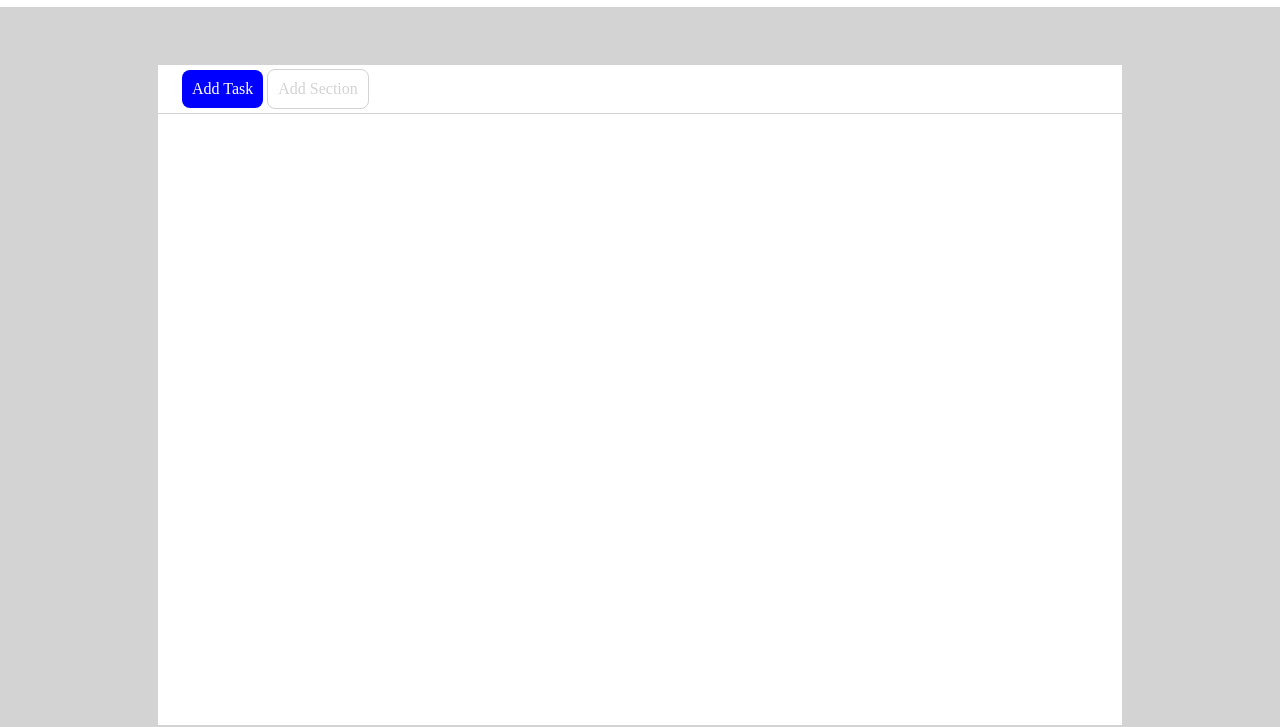
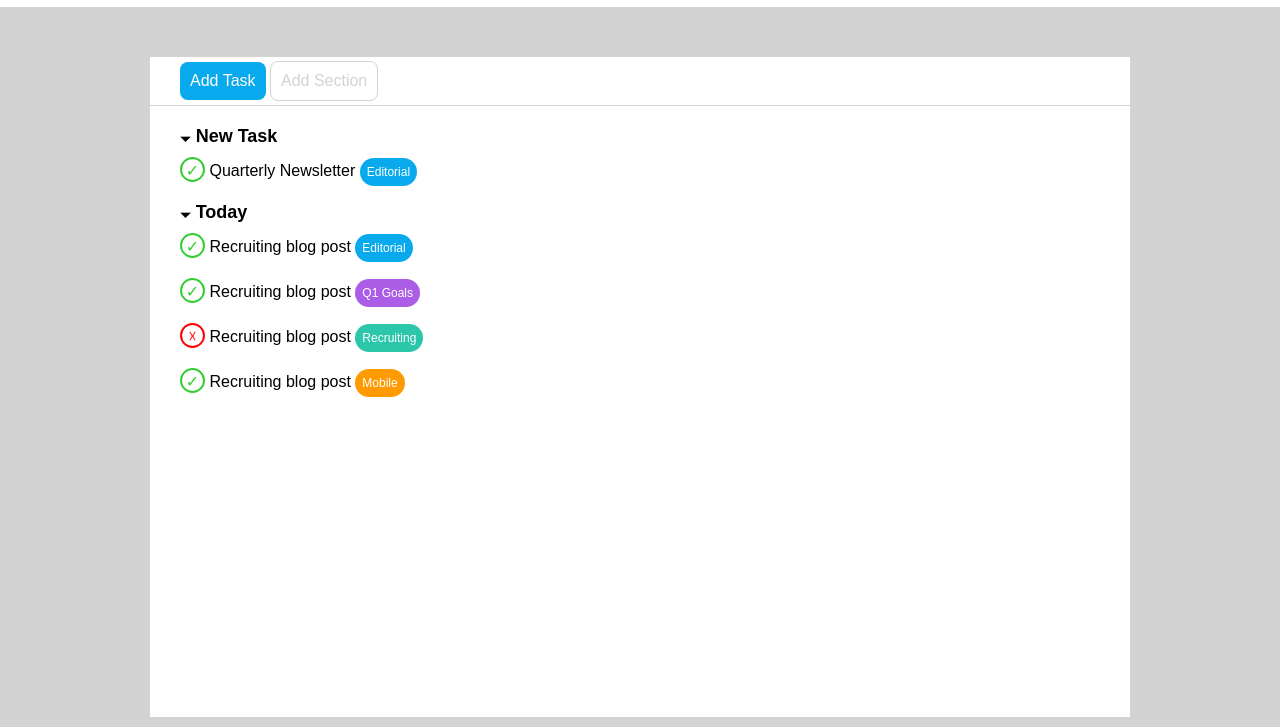
Before and after one commit to CarmeloMelito/Toboolist, a plain HTML site: page index.html in a window 1280 px wide. Shown: the part 73-800 px from the top of the page. Drawn offline with Linux system fonts and the light colour scheme.

Commit message:
feat:add today

```diff
--- a/index.html
+++ b/index.html
@@ -1,35 +1,66 @@
 <!DOCTYPE html>
 <html lang="en">
   <head>
-    <meta charset="UTF-8">
-    <meta name="viewport" content="width=device-width, initial-scale=1.0">
+    <meta charset="UTF-8" />
+    <meta name="viewport" content="width=device-width, initial-scale=1.0" />
     <title>Document</title>
-     <link rel="stylesheet" href="style.css">
-
+    <link rel="stylesheet" href="style.css" />
   </head>
   <body>
     <header>
-     <img src="img/Logo.png" alt="logo" class="image">
+      <img src="img/Logo.png" alt="logo" class="logo" />
       <h1 class="title">Toboolist</h1>
     </header>
 
     <main>
-    <div class="odd">
-    <div class="add">
-      <div class="button-1">Add Task</div>
-      <div class="button-2">Add Section</div>
+      <div class="main-container">
+        <div class="buttons-container">
+          <div class="button button-1">Add Task</div>
+          <div class="button button-2">Add Section</div>
         </div>
 
-<hr class="linea">
+        <hr class="divider"/>
 
+    <div class="accordions-container">
+
+          <div class="accordion-container">
+          <span>&#128899</span>
+          <span class="accordion-title">New Task</span></div>
+            <div class="row">
+               <span class="icon icon-check">&#10003</span>
+               <span>Quarterly Newsletter</span>
+               <span class="colored-tag editorial">Editorial</span>
             </div>
+
+         <div class="accordion-container">
+            <span>&#128899</span>
+            <span class="accordion-title">Today</span></div>
+            <div class="row"><span class="icon icon-check">&#10003</span>
+            <span>Recruiting blog post</span>
+            <span class="colored-tag editorial">Editorial</span></div>
+
+            <div class="row"><span class="icon icon-check">&#10003</span>
+              <span>Recruiting blog post</span>
+              <span class="colored-tag q1-goals">Q1 Goals</span></div>
+
+              <div class="row"><span class="icon icon-cross"> &#9747</span>
+                <span>Recruiting blog post</span>
+                <span class="colored-tag recruiting ">Recruiting</span></div>
+
+                <div class="row"><span class="icon icon-check">&#10003</span>
+                  <span>Recruiting blog post</span>
+                  <span class="colored-tag mobile">Mobile</span></div>
 
 
 
 
 
 
+
+
+
+    </div>
+  </div>
     </main>
-
   </body>
 </html>
--- a/style.css
+++ b/style.css
@@ -2,65 +2,138 @@
   margin: 0;
   padding: 0;
   box-sizing: border-box;
+  font-family: Arial, Helvetica, sans-serif;
 }
-header{
+
+html,
+body {
+  height: 100%;
+}
+
+header {
   padding: 20px;
-    font-family: Arial, Helvetica, sans-serif;
    height: 10%;
 }
-.image{
 
+.logo {
   display: inline-block;
   vertical-align: middle;
 }
-.title{
-
+.title {
   vertical-align: middle;
   display: inline-block;
 }
 
-main{
-    background-color:lightgray;
+main {
+  background-color: lightgray;
   height: 90%;
   padding: 50px 150px 10px 150px;
 }
 
-html,body{
-   height: 100%;
+.buttons-container {
+  padding: 4px;
+  padding-left: 30px;
+
+}
+.button {
+  border-radius: 8px;
+  padding: 10px;
+  display: inline-block;
 }
 
-.add{
-    padding: 4px;
-    margin-left: 20px;
+.button-1 {
+  background-color: #09a9ed;
+  color: white;
+}
+
+.button-2 {
+  border: 1px solid lightgray;
+  color: lightgray;
+}
+
+.main-container {
+  background-color: white;
+  height: 100%;
 
   }
-.button-1{
-    background-color: blue;
-    display: inline-block;
-    color: white;
-    border-radius: 8px;
-    padding: 10px;
 
-
-}
-.button-2{
-    display: inline-block;
-    border: 1px solid lightgray;
-    padding: 10px;
-    border-radius: 8px;
-    color: lightgray;
-
-
-}
-.odd{
-
-    background-color: white;
-    height: 100%;
-    margin: 8px;
-}
-
-.linea{
+.divider{
   background-color: lightgrey;
   border: none;
   height: 1px;
+
 }
+
+.accordions-container{
+    padding-left: 30px;
+    margin-top: 20px;
+
+}
+.accordion-container{
+
+    margin-bottom: 10px;
+}
+.accordion-title{
+font-weight: bold;
+font-size: 18px;
+
+}
+.icon{
+    border-radius: 50%;
+    padding: 2px;
+    height: 25px;
+    width: 25px;
+    display: inline-block;
+    text-align: center;
+}
+.icon-check{
+    color: limegreen;
+    border: 2px solid limegreen;
+}
+.icon-cross{
+    color: red;
+    border: 2px solid red;
+}
+.colored-tag{
+    border: 1px;
+border-radius: 50px;
+text-align: center;
+color: white;
+padding: 7px;
+font-size: 12px;
+}
+.editorial{
+background-color:#09a9ed;
+
+}
+.q1-goals{
+    background-color:#ab5de6;
+
+    }
+    .recruiting{
+        background-color:#2cc6ab;
+
+        }
+        .mobile{
+            background-color:#ff9b00;
+
+            }
+            .website{
+                background-color:#ec4a9d;
+
+                }
+                .sales{
+                    background-color:#a3d116;
+
+                    }
+
+
+.today-container{
+    padding-left: 30px;
+    margin-top: 20px;
+    display: inline-block;
+}
+
+.row{
+    margin-bottom: 20px;
+}
```
Lines whose indentation alone changed are shown as unchanged.
